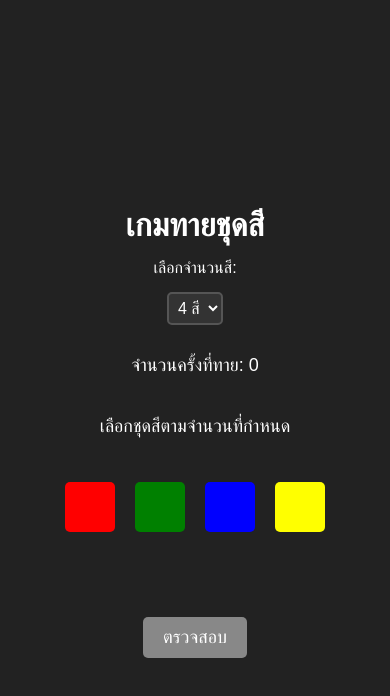
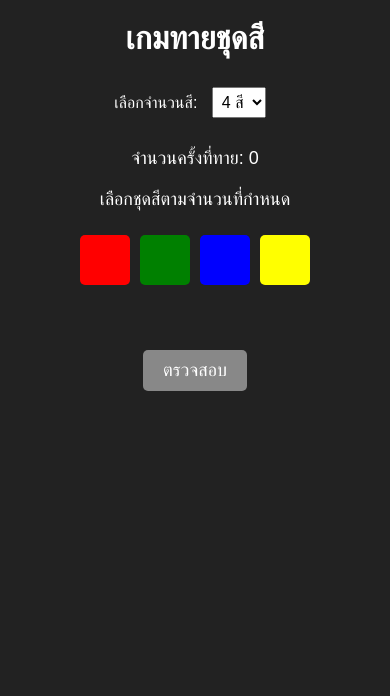
Before and after one commit to darkroid/Mini, a plain HTML site: page Color-Guess.html in a window 390 px wide. Drawn offline with Linux system fonts and the light colour scheme.

Commit message:
Update style.css
แก้ให้เข้ากับทุกเกม

```diff
--- a/style.css
+++ b/style.css
@@ -1,118 +1,38 @@
 body {
-    margin: 0;
-    padding: 0;
+    font-family: Arial, sans-serif;
+    text-align: center;
     background-color: #222;
     color: white;
-    font-family: Arial, sans-serif;
-    display: flex;
-    justify-content: center;
-    align-items: center;
-    height: 100vh;
-    flex-direction: column;
 }
 
 h1 {
-    margin-bottom: 10px;
-    font-size: 2.5em;
-    text-align: center;
-}
-
-p, label {
-    margin: 5px;
-    font-size: 1.2em;
-    text-align: center;
-}
-
-#attempt-count, #message {
-    margin: 10px;
-    font-size: 1.2em;
-}
-
-#color-selection, #guess-display {
     margin: 20px;
-    display: flex;
-    justify-content: center;
-    flex-wrap: wrap;
-    gap: 10px;
-}
-
-.color-btn, .guess-block {
-    width: 60px;
-    height: 60px;
-    margin: 5px;
-    border-radius: 8px;
-    border: none;
-    cursor: pointer;
-    transition: transform 0.2s ease;
-}
-
-.color-btn:hover, .guess-block:hover {
-    transform: scale(1.1);
 }
 
 button {
-    padding: 15px 30px;
+    padding: 10px 20px;
     margin: 10px;
-    font-size: 1.2em;
-    background-color: #555;
-    color: white;
-    border: 2px solid #777;
-    border-radius: 10px;
-    cursor: pointer;
-    transition: all 0.3s ease;
-}
-
-button:hover {
-    background-color: #777;
-    transform: scale(1.05);
-}
-
-button:active {
-    background-color: #999;
-    transform: scale(0.98);
-}
-
-button:disabled {
-    background-color: #444;
-    color: #888;
-    cursor: not-allowed;
-}
-
-select {
-    margin: 10px;
-    padding: 5px;
-    font-size: 1.2em;
+    font-size: 16px;
     background-color: #333;
     color: white;
     border: 2px solid #555;
     border-radius: 5px;
+    cursor: pointer;
+    transition: all 0.2s;
 }
 
-/* Responsive Design */
-@media screen and (max-width: 768px) {
-    body {
-        padding: 10px;
-    }
+button:hover {
+    background-color: #555;
+}
 
-    h1 {
-        font-size: 2em;
-    }
+button:active {
+    background-color: #777;
+}
 
-    p, label, #attempt-count, #message {
-        font-size: 1em;
-    }
-
-    .color-btn, .guess-block {
-        width: 50px;
-        height: 50px;
-    }
-
-    button {
-        font-size: 1em;
-        padding: 10px 20px;
-    }
-
-    select {
-        font-size: 1em;
-    }
+#chart, #game-area {
+    margin: 20px auto;
+    width: 80%;
+    height: 300px;
+    background-color: #333;
+    border-radius: 10px;
 }
```
